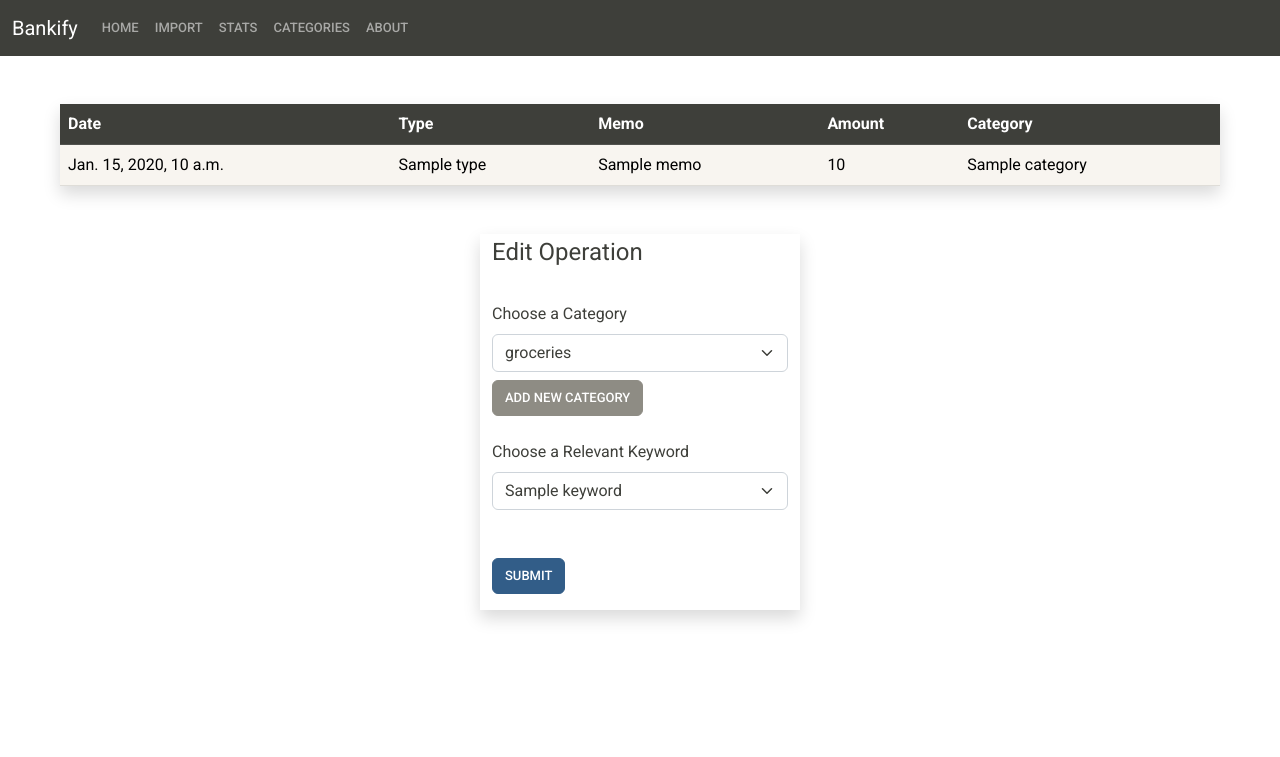
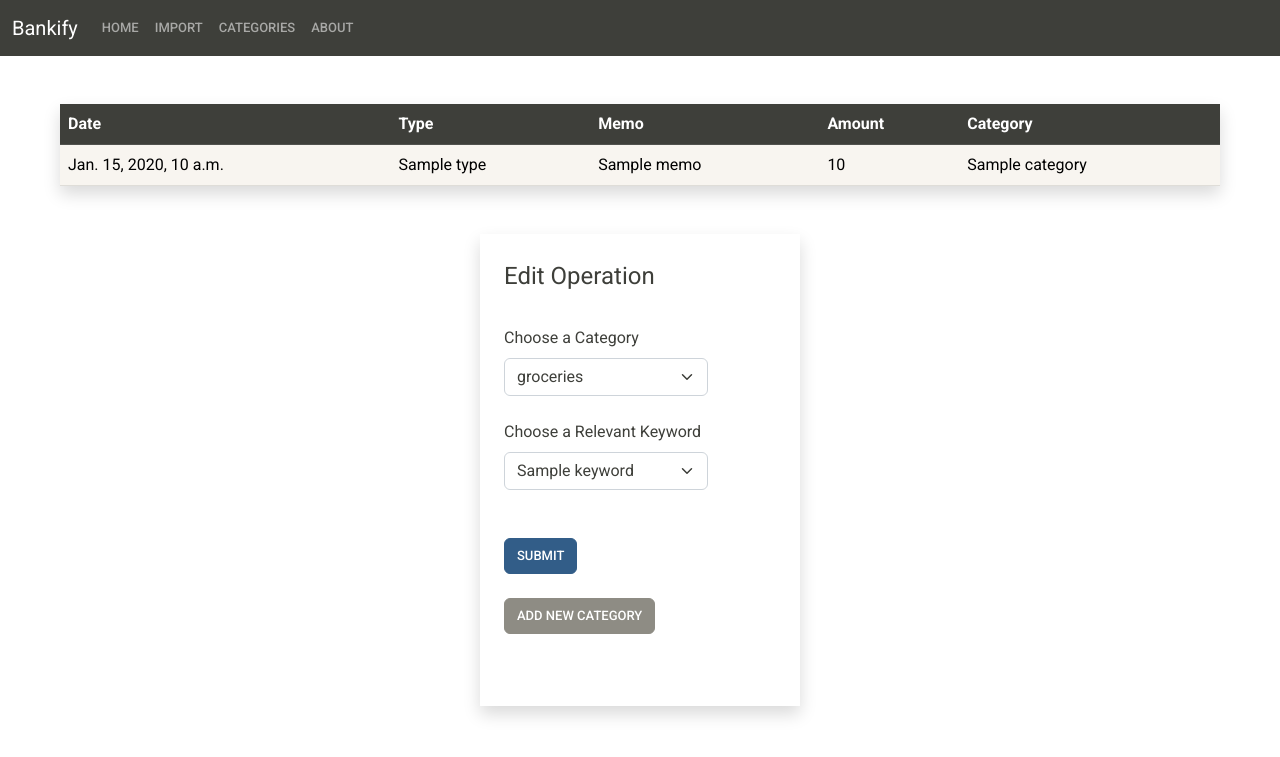
Before and after one commit to olivierbaud/python_learning, a Django app: template django_learning/bankify_site/banksite/banksite/main/templates/main/operation.html in a window 1280 px wide. Shown: the top 757 px of the page. Run offline with Django 4.2, Linux system fonts and the light colour scheme; data comes from the database, SQL or seed files in the repository; the template is opened without the code that fills it: values named after a table or form of the project are taken from there, most other values are stand-ins (such as "Sample title", 1, 10 or a date in 2020); some libraries are stand-ins or nearby versions.

Commit message:
change sorted (stats) to homepage

```diff
--- a/django_learning/bankify_site/banksite/banksite/main/templates/main/categories.html
+++ b/django_learning/bankify_site/banksite/banksite/main/templates/main/categories.html
@@ -8,9 +8,6 @@
     </li>
     <li class="nav-item">
       <a class="nav-link" href={% url 'importcsv'%}>Import</a>
-    </li>
-    <li class="nav-item">
-      <a class="nav-link" href={% url 'sorted'%}>Stats</a>
     </li>
     <li class="nav-item">
       <a class="nav-link active" href={%url 'categories'%}>Categories
--- a/django_learning/bankify_site/banksite/banksite/main/templates/main/csv.html
+++ b/django_learning/bankify_site/banksite/banksite/main/templates/main/csv.html
@@ -10,9 +10,6 @@
       <a class="nav-link active" href={% url 'importcsv'%}>Import
         <span class="visually-hidden">(current)</span>
       </a>
-    </li>
-    <li class="nav-item">
-      <a class="nav-link" href={% url 'sorted'%}>Stats</a>
     </li>
     <li class="nav-item">
       <a class="nav-link" href={% url 'categories'%}>Categories</a>
--- a/django_learning/bankify_site/banksite/banksite/main/templates/main/home.html
+++ b/django_learning/bankify_site/banksite/banksite/main/templates/main/home.html
@@ -12,9 +12,6 @@
       <a class="nav-link" href={% url 'importcsv'%}>Import</a>
     </li>
     <li class="nav-item">
-      <a class="nav-link" href={% url 'sorted'%}>Stats</a>
-    </li>
-    <li class="nav-item">
       <a class="nav-link" href={% url 'categories'%}>Categories</a>
     </li>
     <li class="nav-item">
--- a/django_learning/bankify_site/banksite/banksite/main/templates/main/operation.html
+++ b/django_learning/bankify_site/banksite/banksite/main/templates/main/operation.html
@@ -8,9 +8,6 @@
     </li>
     <li class="nav-item">
       <a class="nav-link" href={% url 'importcsv'%}>Import</a>
-    </li>
-    <li class="nav-item">
-      <a class="nav-link" href={% url 'sorted'%}>Stats</a>
     </li>
     <li class="nav-item">
       <a class="nav-link" href={%url 'categories'%}>Categories</a>
@@ -28,7 +25,7 @@
 </div>
 {% else %}
 {% endif %}
-<div class="container-fluid mt-5 w-auto ms-5 me-5 " >
+<div class="container-fluid mt-5 w-auto ms-5 me-5" >
     <table class="table table-hover shadow">
         <thead>
             <tr class="table-dark">
@@ -50,10 +47,9 @@
         </tbody>
     </table>
 </div>
-<div class="container-fluid shadow mt-5 w-25 " >
-
-  <form>
-    <fieldset class="">
+<div class="container-fluid shadow mt-5 w-25 p-4" >
+  <form method ="POST" action={% url 'operation' operation.uniqueid %}>
+    <fieldset class="w-75">
       <legend>Edit Operation</legend>
       <div class="form-group " >
         <label for="selectcategory" class="form-label mt-4">Choose a Category</label>
@@ -63,9 +59,18 @@
           {% endfor %}
         </select>
       </div>
-    </fieldset>
+      <div class="form-group">
+        <label for="selectkeyword" class="form-label mt-4">Choose a Relevant Keyword</label>
+        <select class="form-select" id="selectkeyword">
+          {% for keyword in keyword_memo %}
+            <option>{{ keyword }}</option>
+          {% endfor %}
+        </select>
+      </div>
+      <button type="submit" class="btn btn-primary mt-5 mb-3">Submit</button>
+      </fieldset>
   </form>
-  <div>
+  <div class="mb-5">
     <button type="submit" class="btn btn-secondary mt-2"  data-bs-toggle="modal" data-bs-target="#modaladdcat">Add New Category</button>
 
           <!-- Modal -->
@@ -93,22 +98,6 @@
             </div>
           </div>
   </div>
-  <form>
-    <fieldset>
-      <div class="form-group">
-        <label for="selectkeyword" class="form-label mt-4">Choose a Relevant Keyword</label>
-        <select class="form-select" id="selectkeyword">
-          {% for keyword in keyword_memo %}
-            <option>{{ keyword }}</option>
-          {% endfor %}
-        </select>
-      </div>
-      <button type="submit" class="btn btn-primary mt-5 mb-3">Submit</button>
-
-    </fieldset>
-
-  </form>
-
 </div>
 
 {% endblock content %}
--- a/django_learning/bankify_site/banksite/banksite/main/urls.py
+++ b/django_learning/bankify_site/banksite/banksite/main/urls.py
@@ -2,7 +2,7 @@ from django.urls import path
 from . import views
 
 urlpatterns = [
-    path("", views.index, name="index"),
+    path("", views.sorted, name="index"),
     path("importcsv/", views.importcsv, name="importcsv"),
     path("sorted/", views.sorted, name="sorted"),
     path("categories/", views.categories, name="categories"),
--- a/django_learning/bankify_site/banksite/banksite/main/views.py
+++ b/django_learning/bankify_site/banksite/banksite/main/views.py
@@ -57,6 +57,7 @@ def operation(request, id):
     operation = Operations.objects.get(uniqueid=id)
     keyword_memo = operation.memo.split()
     if request.method == 'POST':
+        print(request.POST)
         form = NewCategoryForm(request.POST)
         if form.is_valid():
             new_category = Categories(name = form.cleaned_data['name'])
```
Also changed, not shown: django_learning/bankify_site/banksite/banksite/main/templates/main/sorted.html (+3 -6 lines), django_learning/bankify_site/banksite/banksite/db.sqlite3.
